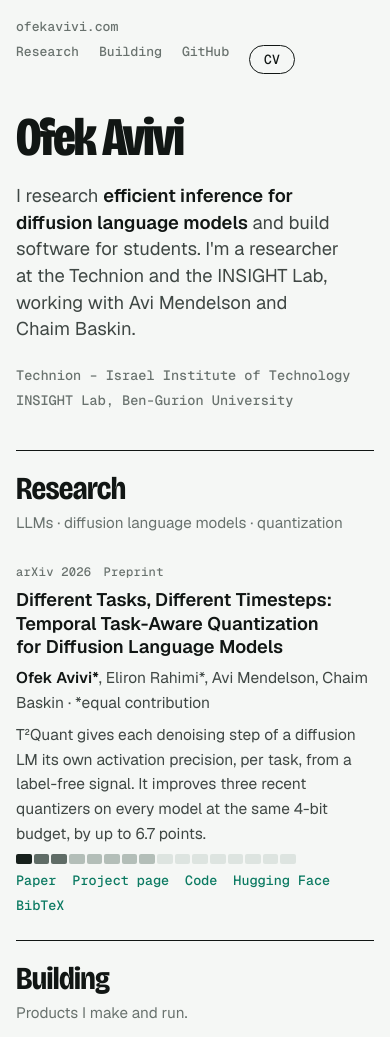
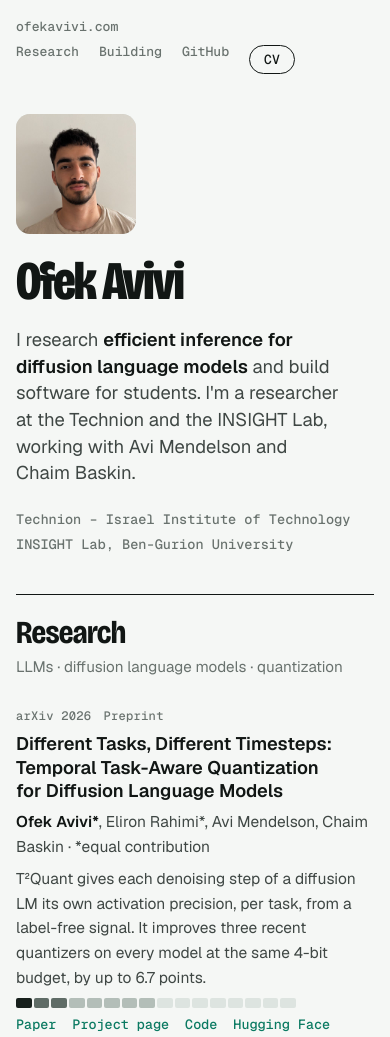
Before and after one commit to OfekAvivi/OfekAvivi.github.io, a plain HTML site: page index.html in a window 390 px wide. Shown: the top 1037 px of the page. Drawn offline with nearby package versions, Linux system fonts and the light colour scheme.

Commit message:
Portrait in the header and as the link-preview image
Co-Authored-By: Claude Opus 5.5 <noreply@anthropic.com>

```diff
--- a/index.html
+++ b/index.html
@@ -11,7 +11,12 @@
 <meta property="og:url" content="https://ofekavivi.com/">
 <meta property="og:title" content="Ofek Avivi">
 <meta property="og:description" content="Research on efficient diffusion language models (T²Quant). Builder of Unigrade.">
+<meta property="og:image" content="https://ofekavivi.com/photo.jpg">
+<meta property="og:image:width" content="640">
+<meta property="og:image:height" content="640">
+<meta property="og:image:alt" content="Ofek Avivi">
 <meta name="twitter:card" content="summary">
+<meta name="twitter:image" content="https://ofekavivi.com/photo.jpg">
 <link rel="icon" href="favicon.svg" type="image/svg+xml">
 <link rel="preconnect" href="https://fonts.googleapis.com">
 <link rel="preconnect" href="https://fonts.gstatic.com" crossorigin>
@@ -22,6 +27,7 @@
  "@type": "Person",
  "name": "Ofek Avivi",
  "url": "https://ofekavivi.com/",
+ "image": "https://ofekavivi.com/photo.jpg",
  "affiliation": [
   {"@type": "CollegeOrUniversity", "name": "Technion – Israel Institute of Technology", "url": "https://www.technion.ac.il/en/"},
   {"@type": "ResearchOrganization", "name": "INSIGHT Lab, Ben-Gurion University of the Negev", "url": "https://insight.bgu.ac.il/"}
@@ -88,7 +94,13 @@ h1, h2, h3, p { margin: 0; }
 .cv-link:hover { background: var(--ink); color: var(--bg); }
 
 /* hero */
-.hero { display: grid; gap: 22px; max-width: 900px; }
+.hero { display: grid; grid-template-columns: minmax(0, 1fr) clamp(150px, 21vw, 230px); gap: 24px clamp(24px, 5vw, 64px); align-items: end; }
+.hero-text { display: grid; gap: 22px; min-width: 0; max-width: 900px; }
+.portrait { display: block; width: 100%; height: auto; aspect-ratio: 1; object-fit: cover; border-radius: 18px; background: var(--rule); }
+@media (max-width: 640px) {
+  .hero { grid-template-columns: minmax(0, 1fr); }
+  .portrait { order: -1; width: 120px; border-radius: 14px; }
+}
 .name {
   font: 800 clamp(3.4rem, 13vw, 8.4rem)/.86 var(--f-display);
   font-variation-settings: "wdth" 78, "opsz" 96;
@@ -174,9 +186,12 @@ footer { font: 400 .78rem/1.5 var(--f-mono); color: var(--muted); }
   </header>
 
   <section class="hero" aria-label="About">
+    <div class="hero-text">
     <h1 class="name">Ofek Avivi</h1>
     <p class="lede">I research <b>efficient inference for diffusion language models</b> and build software for students. I'm a researcher at the Technion and the INSIGHT Lab, working with Avi Mendelson and Chaim Baskin.</p>
     <p class="affil"><span>Technion – Israel Institute of Technology</span><span>INSIGHT Lab, Ben-Gurion University</span></p>
+    </div>
+    <img class="portrait" src="photo.jpg" width="640" height="640" alt="Ofek Avivi" fetchpriority="high">
   </section>
 
   <main class="split">
```
Also changed, not shown: photo.jpg (added).
